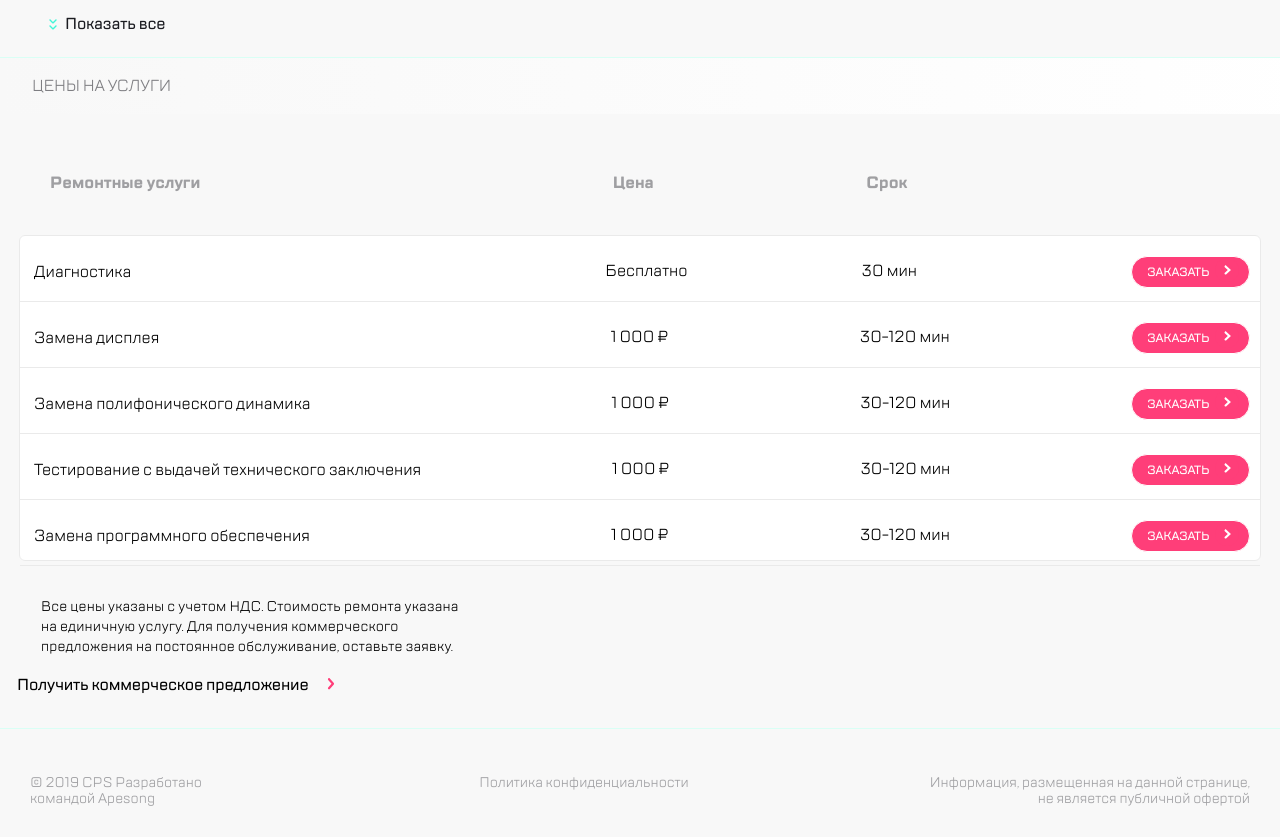
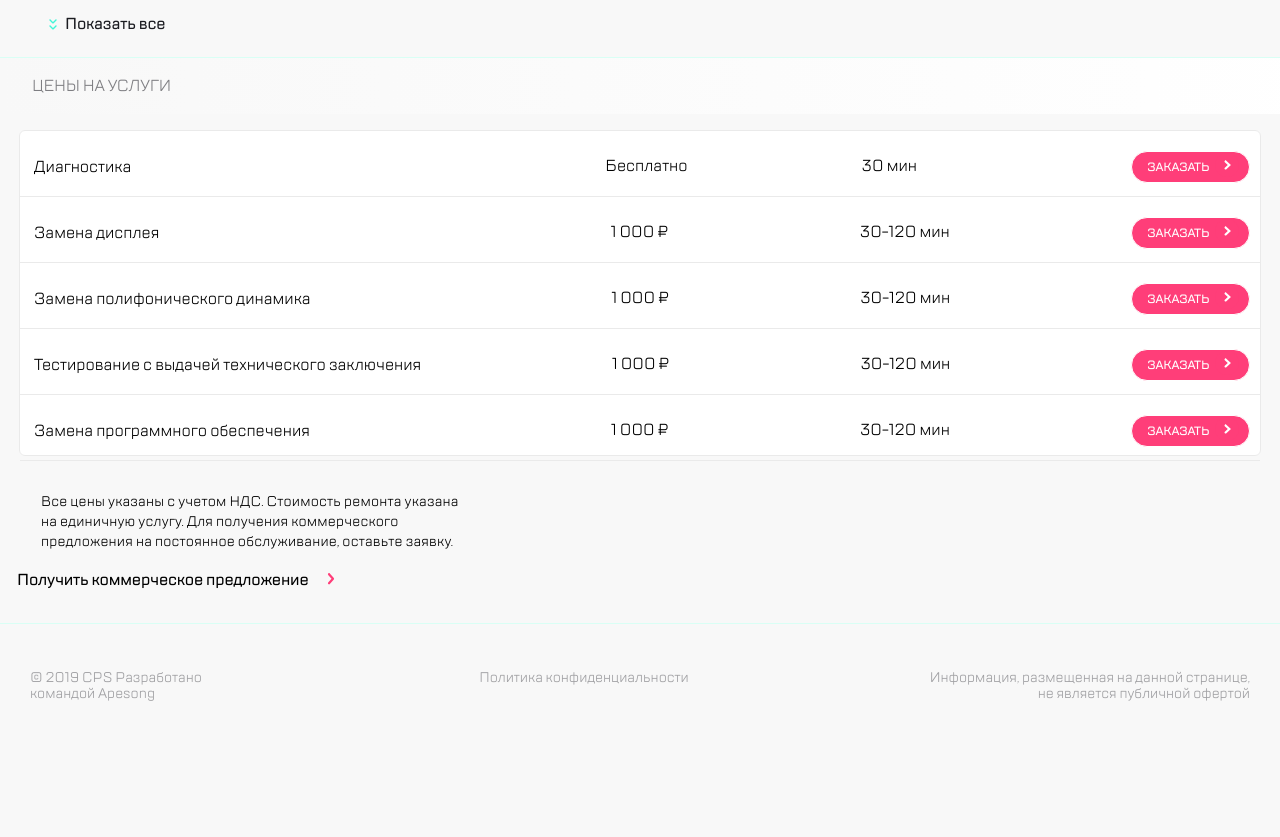
Before and after one commit to VasilisaKotlyakova/block7, a website built with webpack: page src/index.html in a window 1280 px wide. Shown: the part 1154-1991 px from the top of the page. After the commit the page ends 1886 px from the top, so only its background shows below. Built offline with nearby package versions, Linux system fonts and the light colour scheme.

Commit message:
change html 28.06

```diff
--- a/src/index.html
+++ b/src/index.html
@@ -307,12 +307,13 @@
         <div class="price__row">
           <h2>Цены на услуги</h2>
           <div class="wrapper-price">
-            <div class="price__card--head">
-              <h3>Ремонтные услуги</h3>
-              <h3>Цена</h3>
-              <h3>Срок</h3>
-              <div></div>
-            </div>
+
+              <!--<div class="price__card--head">
+                <h3>Ремонтные услуги</h3>
+                <h3>Цена</h3>
+                <h3>Срок</h3>
+              </div>-->
+
             <div class="price__list swiper-wrapper">
               <div class="price__card swiper-slide">
                 <h3>Ремонтные услуги</h3>
```
